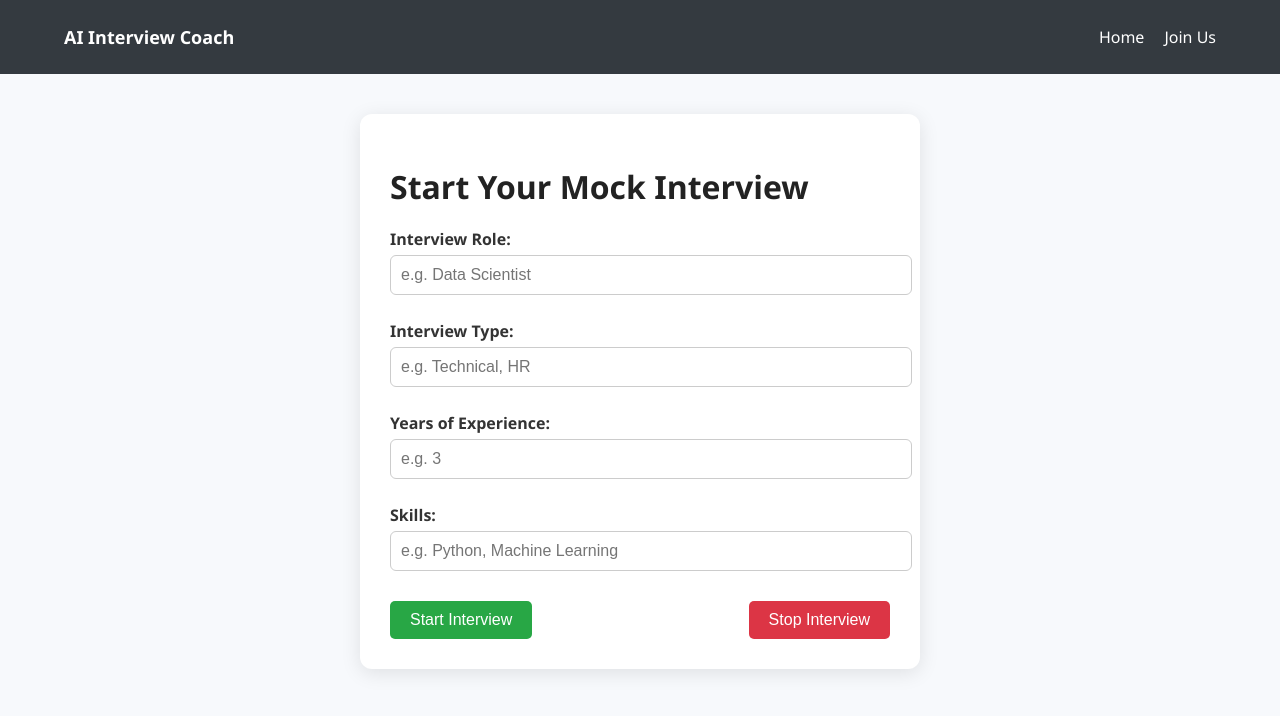
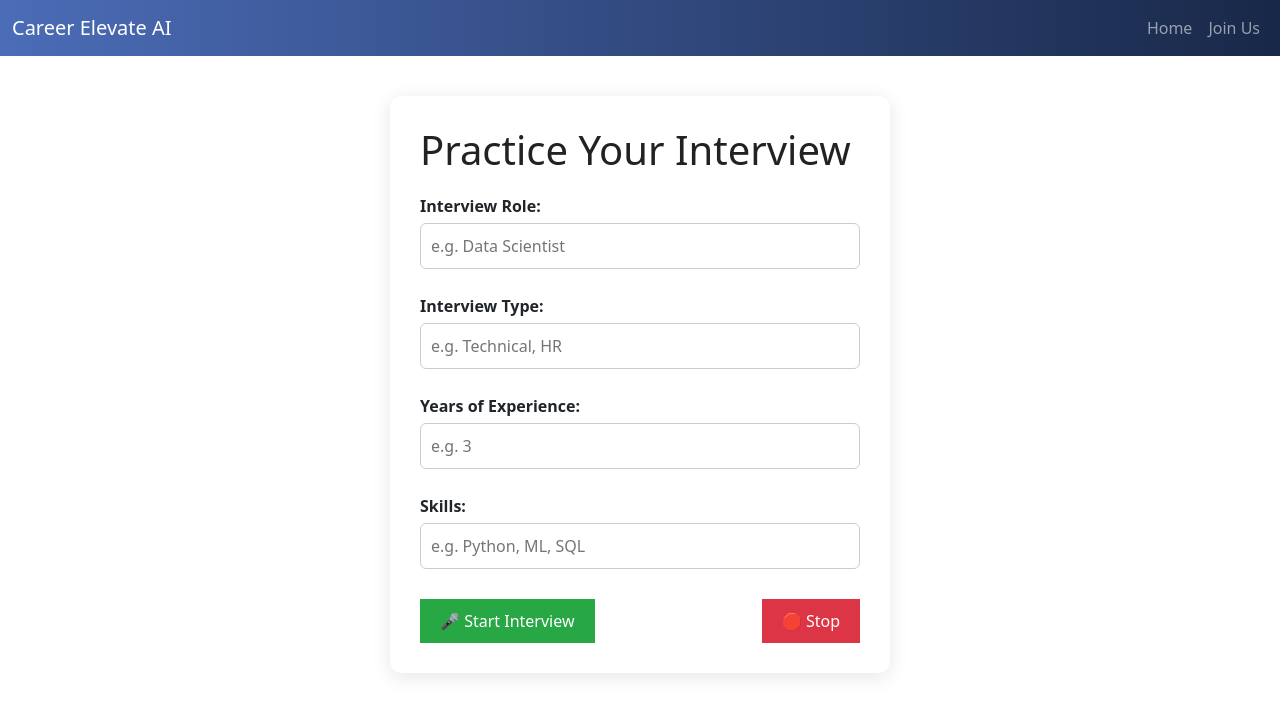
Before and after one commit to MihikaK0611/AI_Interview_Prep, a Flask app: page / in a window 1280 px wide. Shown: the top 716 px of the page. Run offline with Flask 3, Linux system fonts and the light colour scheme; parts of the project's set-up code (start-up, migrations or seed data) failed here and were passed over.

Commit message:
Update index.html

```diff
--- a/templates/index.html
+++ b/templates/index.html
@@ -2,49 +2,73 @@
 <html lang="en">
 <head>
   <meta charset="UTF-8">
-  <meta name="viewport" content="width=device-width, initial-scale=1.0">
+  <meta name="viewport" content="width=device-width, initial-scale=1">
   <title>AI Interview Coach</title>
   <link rel="stylesheet" href="/static/style.css">
+  <link rel="preconnect" href="https://fonts.googleapis.com">
+  <link href="https://fonts.googleapis.com/css2?family=Poppins:wght@400;600&display=swap" rel="stylesheet">
+  <link href="https://cdn.jsdelivr.net/npm/bootstrap@5.3.0/dist/css/bootstrap.min.css" rel="stylesheet"/>
+  <link href="https://fonts.googleapis.com/icon?family=Material+Icons" rel="stylesheet">
 </head>
 <body>
-  <nav class="navbar">
-    <div class="nav-container">
-      <h2 class="logo">AI Interview Coach</h2>
-      <ul class="nav-links">
-        <li><a href="{{ url_for('index') }}">Home</a></li>
+  <!-- Navbar -->
+<nav class="navbar navbar-expand-lg navbar-dark" style="background: linear-gradient(90deg, #4b6cb7, #182848);">
+  <div class="container-fluid">
+    <a class="navbar-brand" href="#">Career Elevate AI</a>
+    <button class="navbar-toggler" type="button" data-bs-toggle="collapse" data-bs-target="#navbarNav">
+      <span class="navbar-toggler-icon"></span>
+    </button>
+    <div class="collapse navbar-collapse justify-content-end" id="navbarNav">
+      <ul class="navbar-nav">
+        <li class="nav-item"><a class="nav-link nav-link-custom" href="{{ url_for('home') }}">Home</a></li>
         {% if current_user.is_authenticated %}
-        <li><a href="{{ url_for('logout') }}">Logout</a></li>
+        <li class="nav-item"><a class="nav-link nav-link-custom" href="{{ url_for('logout') }}">Logout</a></li>
         {% else %}
-        <li><a href="{{ url_for('login') }}">Join Us</a></li>
+        <li class="nav-item"><a class="nav-link nav-link-custom" href="{{ url_for('login') }}">Join Us</a></li>
         {% endif %}
       </ul>
     </div>
+  </div>
 </nav>
 
+
   <main class="main-container">
-    <div class="form-card">
-      <h1>Start Your Mock Interview</h1>
+    <div class="form-card fade-in">
+      <h1>Practice Your Interview</h1>
 
+      <form id="interviewForm">
+        <div class="form-group">
           <label for="role">Interview Role:</label>
-      <input type="text" id="role" placeholder="e.g. Data Scientist">
+          <input type="text" id="role" placeholder="e.g. Data Scientist" required>
+        </div>
 
+        <div class="form-group">
           <label for="type">Interview Type:</label>
-      <input type="text" id="type" placeholder="e.g. Technical, HR">
+          <input type="text" id="type" placeholder="e.g. Technical, HR" required>
+        </div>
 
+        <div class="form-group">
           <label for="experience">Years of Experience:</label>
-      <input type="number" id="experience" placeholder="e.g. 3">
+          <input type="number" id="experience" placeholder="e.g. 3" min="0" required>
+        </div>
 
+        <div class="form-group">
           <label for="skills">Skills:</label>
-      <input type="text" id="skills" placeholder="e.g. Python, Machine Learning">
+          <input type="text" id="skills" placeholder="e.g. Python, ML, SQL" required>
+        </div>
 
         <div class="button-group">
-        <button id="startInterview">Start Interview</button>
-        <button id="stopInterview" class="stop-btn">Stop Interview</button>
+          <button type="button" id="startInterview">🎤 Start Interview</button>
+          <button type="button" id="stopInterview" class="stop-btn">🛑 Stop</button>
         </div>
+      </form>
 
-      <div id="results"></div>
+      <div id="results">
+        <!-- Interview response will show here -->
+      </div>
     </div>
   </main>
+
 
   <script src="/static/script.js"></script>
 </body>
```
Lines whose indentation alone changed are shown as unchanged.
